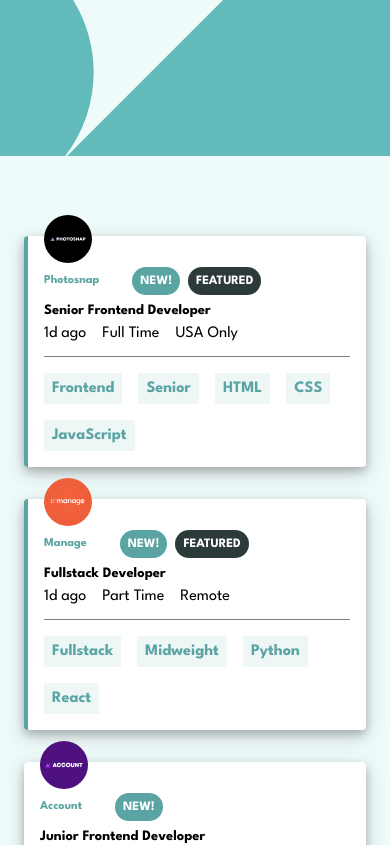
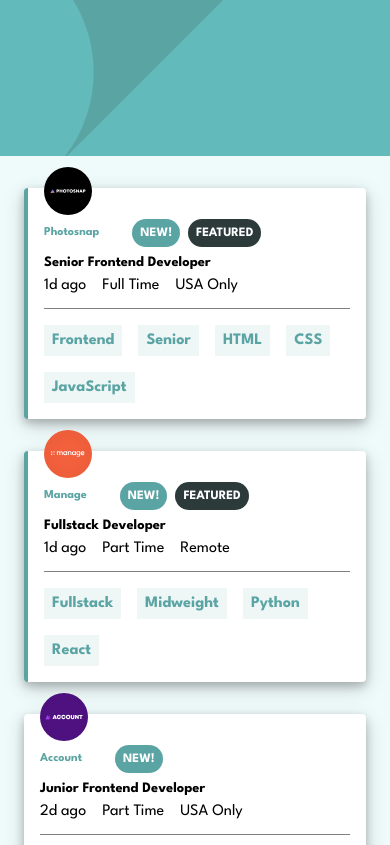
Before and after one commit to henryapm/job-listing, a Vue app: page / in a window 390 px wide. Shown: the top 845 px of the page. Built offline with nearby package versions, Linux system fonts and the light colour scheme.

Commit message:
styling for mobile complete

```diff
--- a/public/styles.css
+++ b/public/styles.css
@@ -14,8 +14,14 @@
   --very-dark-grayish-cyan: hsl(180, 14%, 20%);
 }
 
+.background{
+  background-image: url("./images/bg-header-desktop.svg");
+  background-size: cover;
+  min-height: 156px;
+  background-color: var(--desaturated-dark-cyan);
+}
+
 .filter__container{
-  background-image: url("./images/bg-header-desktop.svg");
   display: flex;
   justify-content: center;
   align-items: center;
@@ -24,7 +30,6 @@
 .filters{
   background-color: white;
   min-height: 60px;
-  margin-bottom: -40%;
   border-radius: 4px;
   box-shadow: 0 4px 8px 0 rgba(0, 0, 0, 0.2), 0 6px 20px 0 rgba(0, 0, 0, 0.19);
   max-width: 327px;
@@ -34,7 +39,6 @@
   gap: 16px;
   align-items: center;
   justify-content: start;
-  margin-bottom: 5rem;
 }
 
 .filter__element{
@@ -121,9 +125,6 @@
   padding: 0.5rem;
 }
 
-.job__item:first-child{
-  margin-top: 3rem;
-}
 .job__description{
   display: flex;
   flex-direction: row;
@@ -168,26 +169,33 @@
 }
 
 @media screen and (max-width: 480px){
-  .filter__container{
+  .background{
     background-image: url("./images/bg-header-mobile.svg");
     background-size: cover;
+    min-height: 156px;
+    background-color: var(--desaturated-dark-cyan);
+  }
+
+  .filter__container{
+    background-image: none;
     display: flex;
     justify-content: center;
     align-items: center;
-    min-height: 156px;
-    margin-bottom: 2rem;
+    margin-top: -1rem;
   }
 
   .filters{
-    min-width: 327px;
+    width: 307px;
     min-height: 60px;
-    margin-bottom: -40%;
-    padding: 20px 0px 20px 20px
-
+    padding: 20px 0px 20px 20px;
   }
 
   .filter__element{
 
+  }
+
+  .jobs__list{
+    margin-top: 3rem;
   }
 
   .job__item{
--- a/src/App.vue
+++ b/src/App.vue
@@ -1,5 +1,8 @@
 <template>
   <section class="jobs">
+    <div class="background">
+
+    </div>
     <div class="filter__container">
       <div v-if="filters.length" class="filters">
         <div class="filter__element" v-for="(toolOrSkill, index) in filters" :key="index"><span class="btn__attribute"> {{ toolOrSkill }} </span> <button class="btn__close" @click="removeFilter(index)">&times;</button></div>
```
